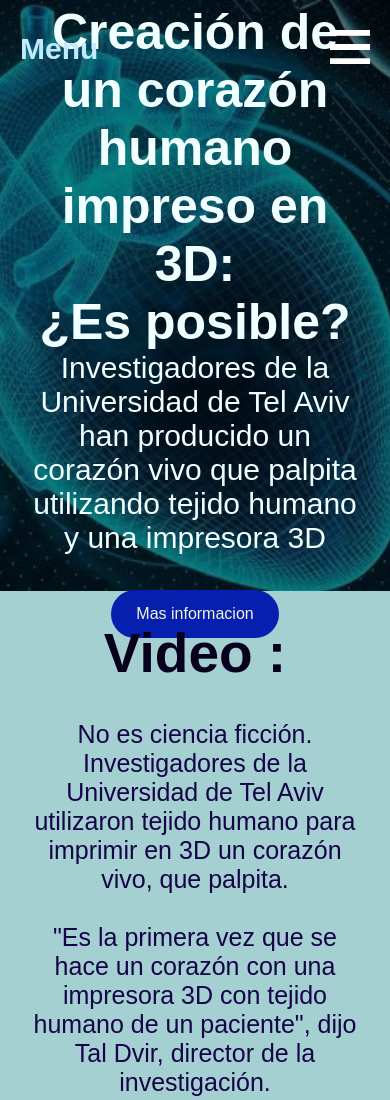
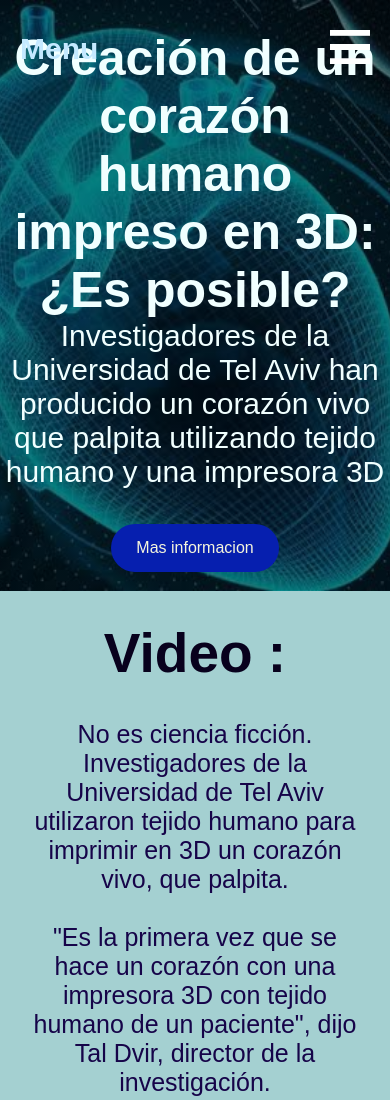
Before and after one commit to char081/comosubirunapagina, a plain HTML site: page index.html in a window 390 px wide. Shown: the top 1100 px of the page. Drawn offline with Linux system fonts and the light colour scheme.

Commit message:
Update style.css

```diff
--- a/style.css
+++ b/style.css
@@ -249,8 +249,8 @@
 
     }
     .header-text {
-        margin-top: 50px;
-        padding: 0px 25px;
+        margin-top: 10px;
+        padding: 0px 5px;
     }
 
     .services {
```
